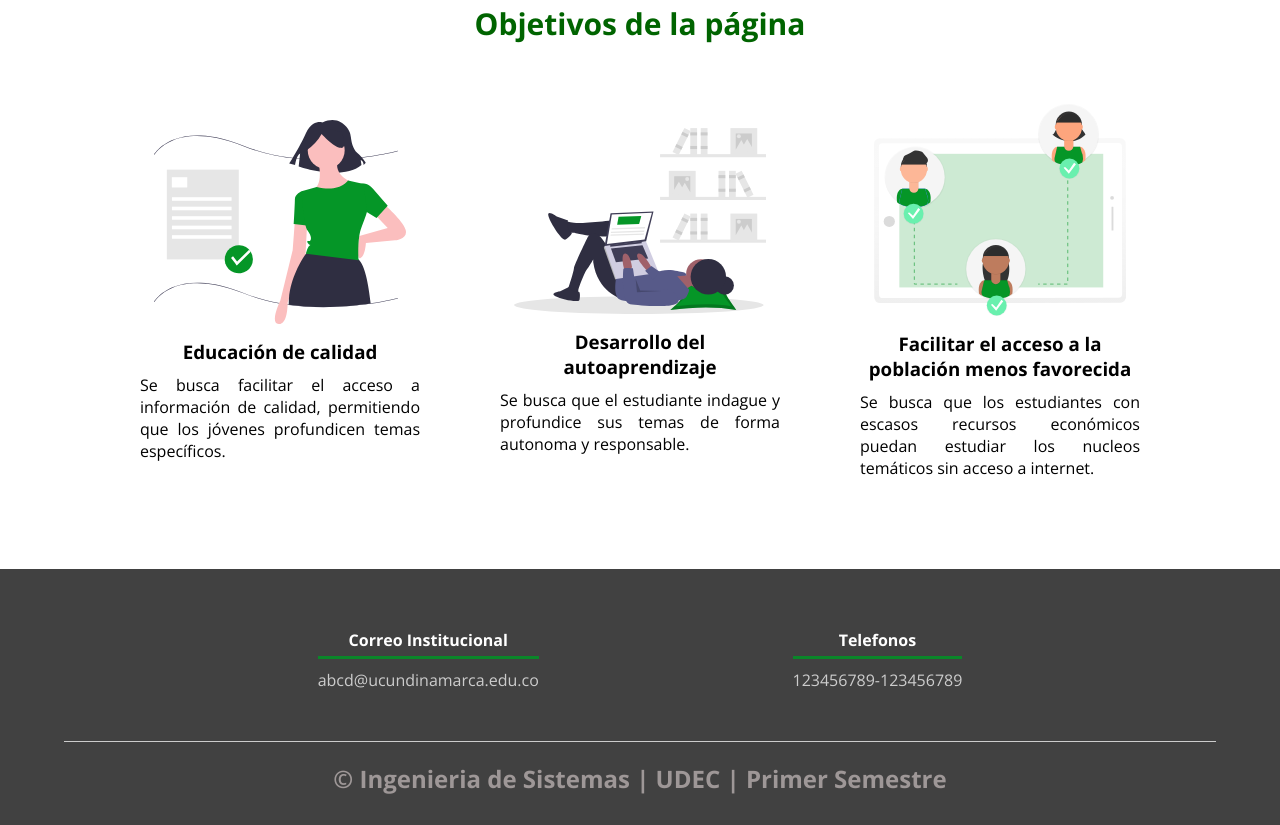
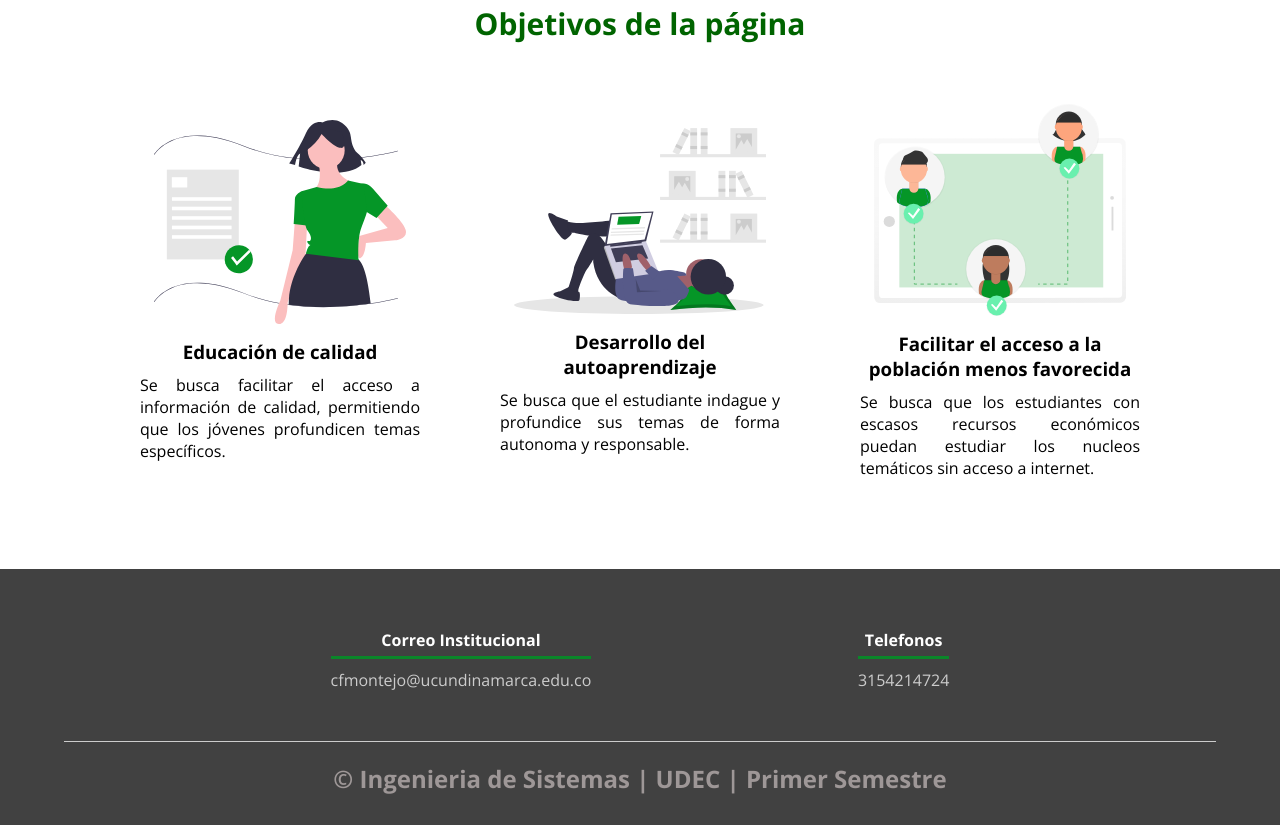
Before and after one commit to Cristhian-23/ProyectoIntegrador, a plain HTML site: page index.html in a window 1280 px wide. Shown: the part 1707-2532 px from the top of the page. Drawn offline with nearby package versions, Linux system fonts and the light colour scheme.

Commit message:
Update index.html

```diff
--- a/index.html
+++ b/index.html
@@ -94,11 +94,11 @@
         <div class="contenedor-footer">
             <div class="content-foo">
                 <h4>Correo Institucional</h4>
-                <p>abcd@ucundinamarca.edu.co</p>
+                <p>cfmontejo@ucundinamarca.edu.co</p>
             </div>
             <div class="content-foo">
                 <h4>Telefonos</h4>
-                <p>123456789-123456789</p>
+                <p>3154214724</p>
             </div>
         </div>
         <h2 class="titulo-final">&copy; Ingenieria de Sistemas | UDEC | Primer Semestre</h2>
```
